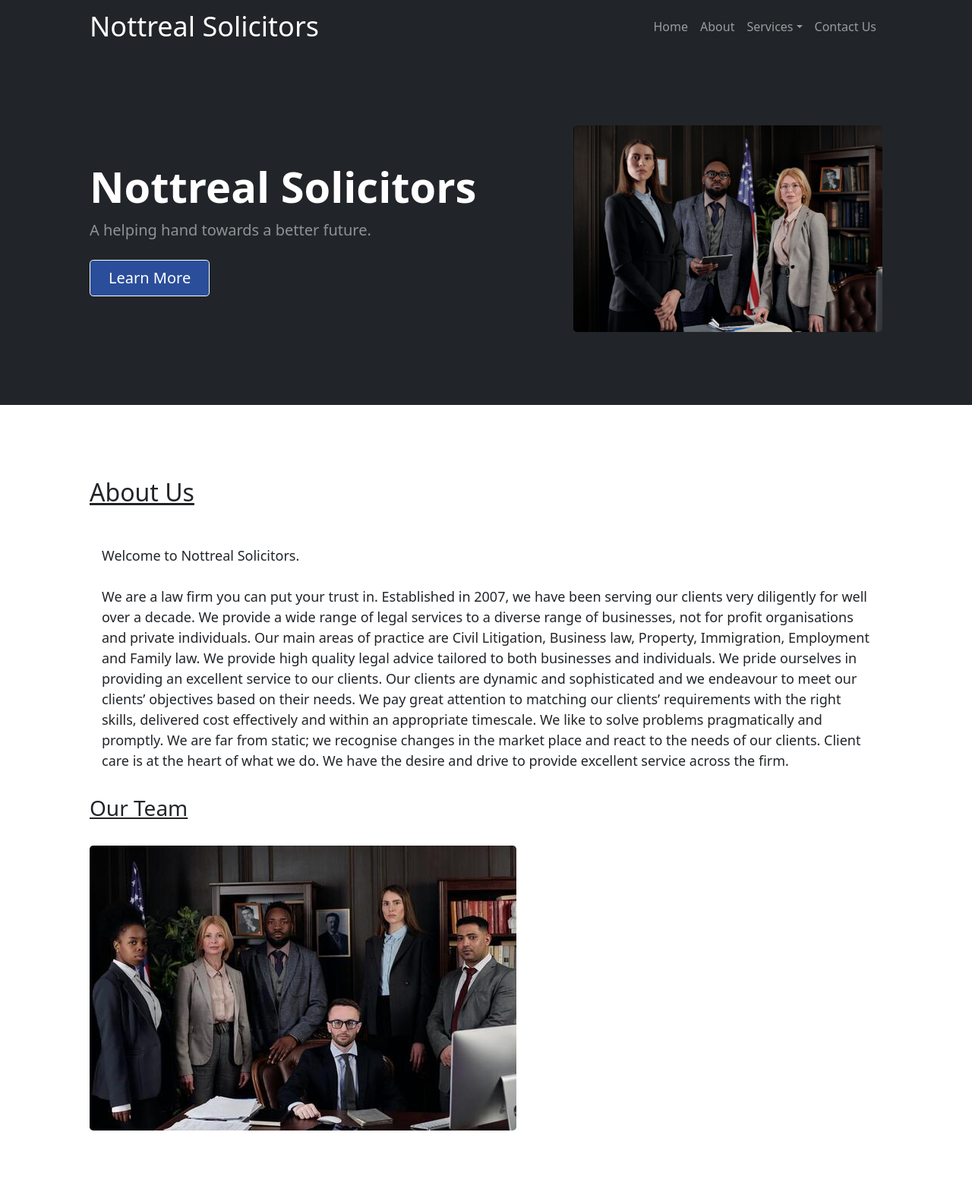
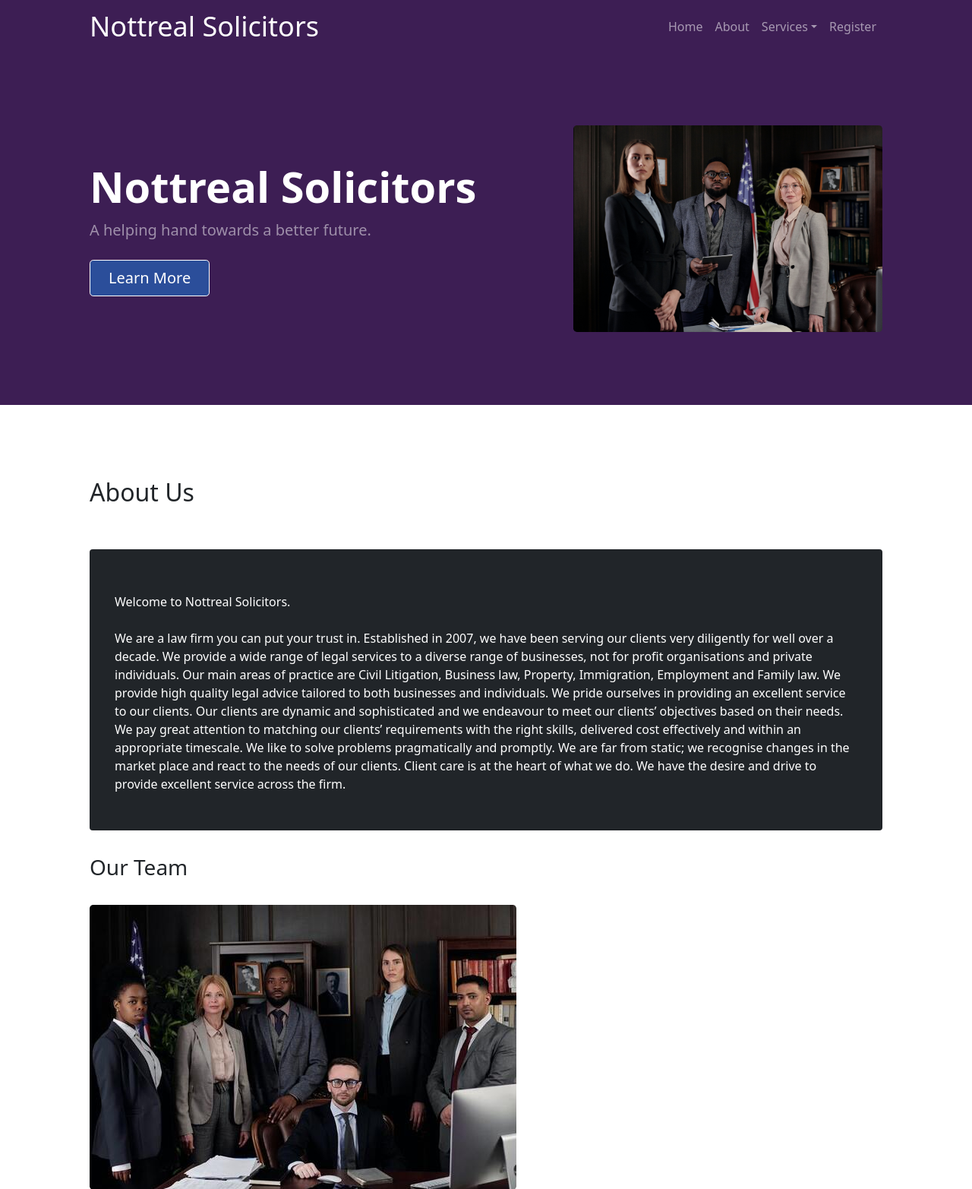
Before and after one commit to MAziz-0/Legal_site, a Flask app: page /about in a window 1280 px wide. Shown: the top 1565 px of the page at 76% size. Run offline with Flask 2, Linux system fonts and the light colour scheme; grey boxes labelled with a size stand in for pictures from a placeholder-image service; some libraries are stand-ins or nearby versions.

Commit message:
Minor content changes

```diff
--- a/templates/about.html
+++ b/templates/about.html
@@ -3,18 +3,24 @@
 
     {% for var in firm %}
 
-        <h2 style="text-decoration: underline;">{{ page_name }}</h2>
+        <h2>{{ page_name }}</h2>
         <p class="cover-container d-flex h-100 p-3 mx-auto flex-column" style="font-size: 18px;">
 
+<div class="card p-3 mb-2 bg-dark text-white" >
+    <div class="card-body">
             <br>Welcome to {{ var.name }}.<br> <br>We are a law firm you can put your trust in.
 
             {{ var.description }}
         </p>
-
+    </div>
+</div>
+<br>
         <div class="row featurette"></div>
             <div class="col-md-7"></div>
-                <h3 style="text-decoration: underline;">Our Team</h3>
+                <h3>Our Team</h3>
         <div class="col-md-5"></div>
             <img class="img-fluid rounded-3 my-4" src= "{{ var.image_source }}" alt="">
+
+</div>
     {% endfor %}
 {% endblock %}
--- a/templates/base.html
+++ b/templates/base.html
@@ -13,6 +13,7 @@
     <link href="https://cdn.jsdelivr.net/npm/bootstrap-icons@1.5.0/font/bootstrap-icons.css" rel="stylesheet"/>
 
     <!-- Core theme CSS (includes Bootstrap)-->
+
     <link href="css/styles.css" rel="stylesheet" />
     <link rel="stylesheet" href="{{ url_for('static', filename='css/styles.css') }}">
 
@@ -21,7 +22,7 @@
 <body>
       <main class="flex-shrink-0">
             <!-- Navigation-->
-            <nav class="navbar navbar-expand-lg navbar-dark bg-dark">
+            <nav class="navbar navbar-expand-lg navbar-dark back-color">
                 <div class="container px-5">
                     <a class="navbar-brand display-1" href="{{ url_for('index') }}">Nottreal Solicitors</a>
                     <button class="navbar-toggler" type="button" data-bs-toggle="collapse" data-bs-target="#navbarSupportedContent" aria-controls="navbarSupportedContent" aria-expanded="false" aria-label="Toggle navigation"><span class="navbar-toggler-icon"></span></button>
@@ -41,13 +42,13 @@
 
                                 </ul>
                             </li>
-                            <li class="nav-item"><a class="nav-link" href="{{ url_for('contact') }}">Contact Us</a></li>
+                            <li class="nav-item"><a class="nav-link" href="{{ url_for('register') }}">Register</a></li>
                         </ul>
                     </div>
                 </div>
             </nav>
             <!-- Header-->
-            <header class="bg-dark py-5">
+            <header class="back-color py-5">
                 <div class="container px-5">
                     <div class="row gx-5 align-items-center justify-content-center">
                         <div class="col-lg-8 col-xl-7 col-xxl-6">
@@ -191,6 +192,8 @@ I would highly highly recommend them!"</div>
 
         <script src="https://ajax.googleapis.com/ajax/libs/jquery/3.5.1/jquery.min.js"></script> -->
         <script src="https://cdn.jsdelivr.net/npm/bootstrap@5.0.1/dist/js/bootstrap.bundle.min.js"></script>
+        <!-- Materialize-->
+
         <!-- Core theme JS-->
         <script src="{{ url_for('static', filename= 'js/scripts.js') }}"></script>
 
```
Also changed, not shown: templates/register.html (renamed from templates/contact.html, +7 -18 lines).
